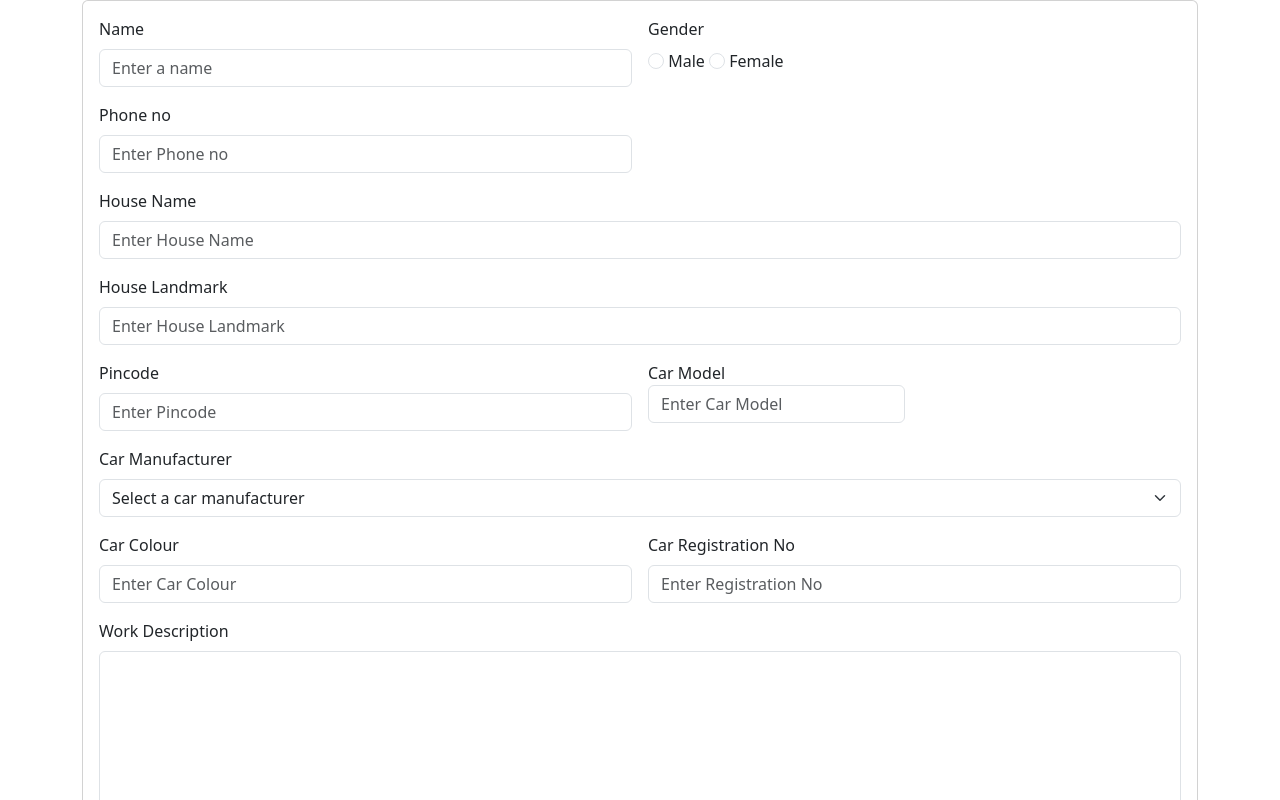
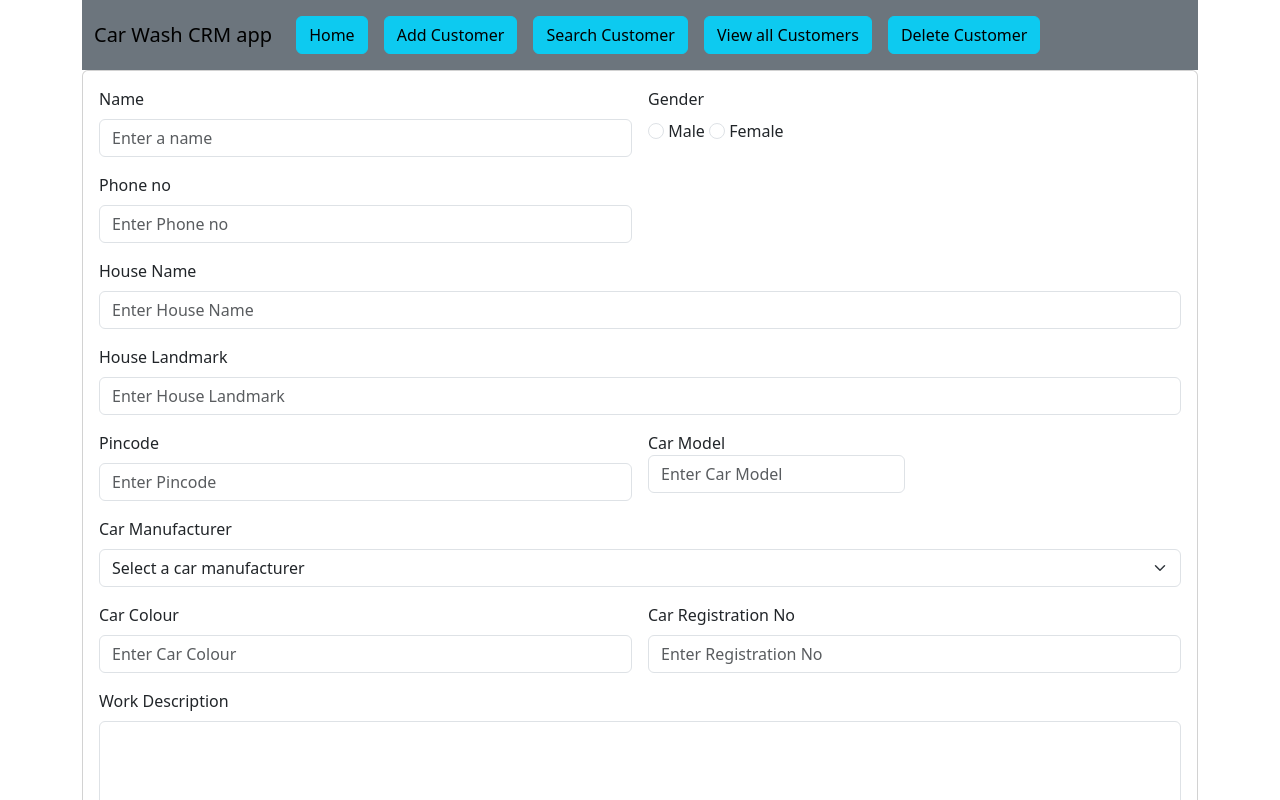
Before and after one commit to kavyamohan-24/car-wash-app, a plain HTML site: page add.html in a window 1280 px wide. Shown: the top 800 px of the page. Drawn offline with nearby package versions, Linux system fonts and the light colour scheme.

Commit message:
car wash

```diff
--- a/add.html
+++ b/add.html
@@ -11,6 +11,23 @@
 <body>
 
 <div class="container">
+    <nav class="navbar navbar-expand-lg bg-secondary">
+        <div class="container-fluid">
+          <a class="navbar-brand" href="#">Car Wash CRM app</a>
+          <button class="navbar-toggler" type="button" data-bs-toggle="collapse" data-bs-target="#navbarNavAltMarkup" aria-controls="navbarNavAltMarkup" aria-expanded="false" aria-label="Toggle navigation">
+            <span class="navbar-toggler-icon"></span>
+          </button>
+          <div class="collapse navbar-collapse" id="navbarNavAltMarkup">
+            <div class="navbar-nav">
+              <a class="nav-link active" aria-current="page" href="index.html"><button class="btn btn-info">Home</button></a>
+              <a class="nav-link" href="add.html"><button class="btn btn-info">Add Customer</button></a>
+              <a class="nav-link" href="search.html"><button class="btn btn-info">Search Customer</button></a>
+              <a class="nav-link" href="view all.html"><button class="btn btn-info">View all Customers</button></a>
+              <a class="nav-link" href="delete.html"><button class="btn btn-info">Delete Customer</button></a>
+            </div>
+          </div>
+        </div>
+      </nav>
     <div class="row">
         <div class="col col-12 col-sm-12 col-md-12 col-lg-12 col-xl-12 col-xxl-12">
             <div class="card">
```
Also changed, not shown: delete.html (+17 -0 lines), index.html (+19 -0 lines), search.html (+17 -0 lines), view all.html (+17 -0 lines).
